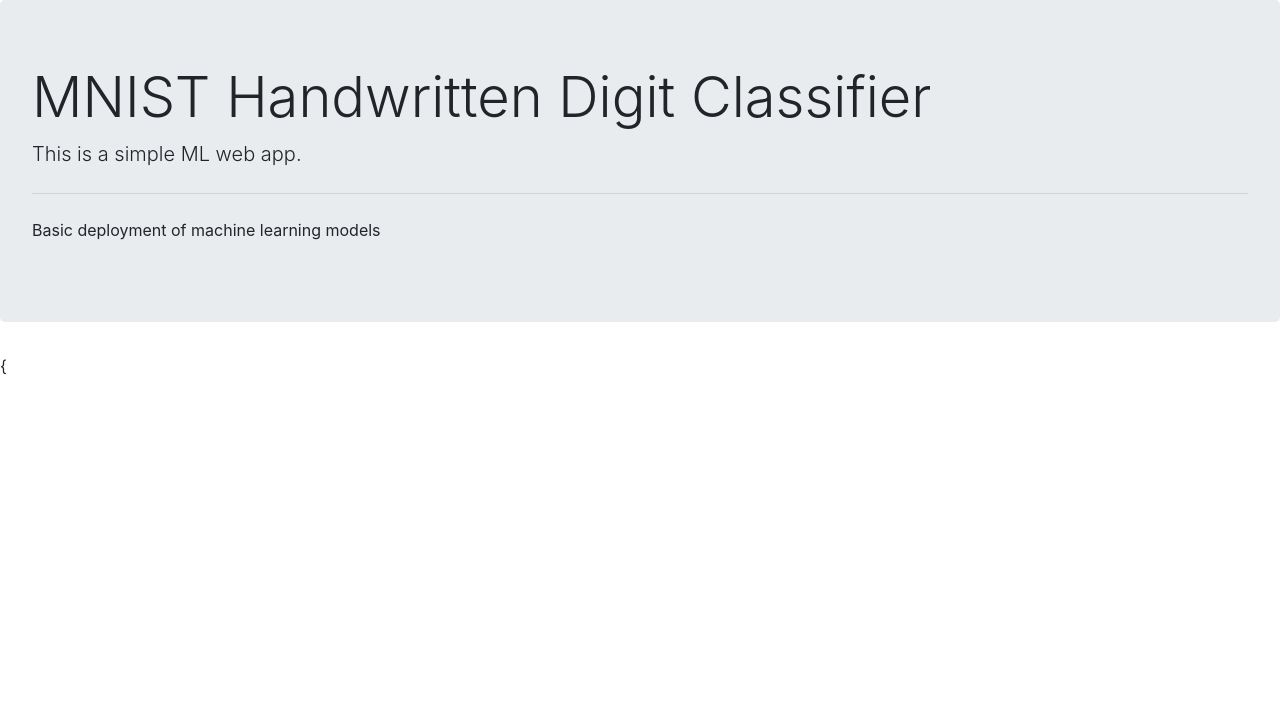
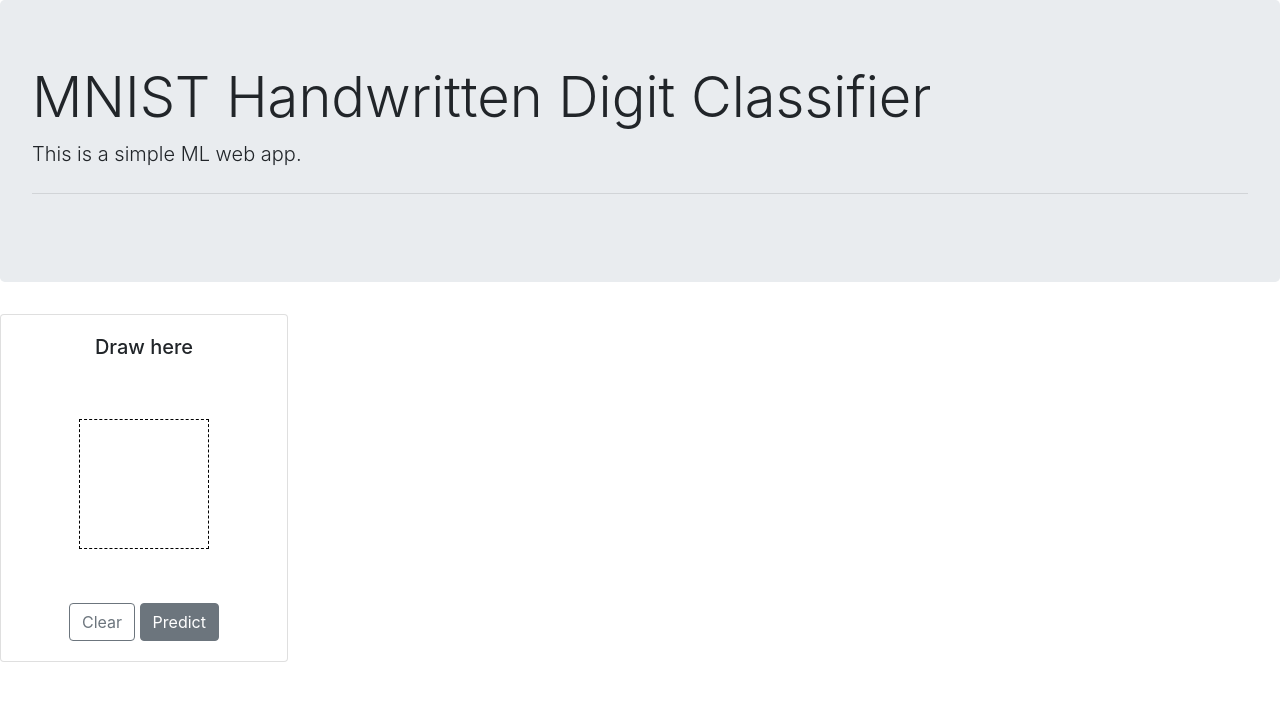
Before and after one commit to louiewhw/mnist_web_app, a Flask app: page / in a window 1280 px wide. Shown: the top 701 px of the page. Run offline with Flask 2, Linux system fonts and the light colour scheme; some libraries are stand-ins or nearby versions.

Commit message:
added canvas

```diff
--- a/templates/index.html
+++ b/templates/index.html
@@ -7,7 +7,19 @@
     <meta http-equiv="X-UA-Compatible" content="ie=edge">
     <link rel="stylesheet" href="https://maxcdn.bootstrapcdn.com/bootstrap/4.0.0/css/bootstrap.min.css"
         integrity="sha384-Gn5384xqQ1aoWXA+058RXPxPg6fy4IWvTNh0E263XmFcJlSAwiGgFAW/dAiS6JXm" crossorigin="anonymous">
+
+
     <title>Mnist</title>
+
+    <style>
+        canvas {
+            border: 1px;
+            border-color: black;
+            border-style: dashed;
+            margin: 3rem;
+
+        }
+    </style>
 </head>
 
 <body>
@@ -15,10 +27,19 @@
         <h1 class="display-4">MNIST Handwritten Digit Classifier</h1>
         <p class="lead">This is a simple ML web app.</p>
         <hr class="my-4">
-        <p>Basic deployment of machine learning models </p>
     </div>
 
-    {
+    <div class="card text-center" style="width: 18rem;">
+        <div class="card-body">
+            <h5 class="card-title">Draw here</h5>
+            <canvas id="draw" width="128px" height="128px">
+                Your browser doesn't support canvas:(
+            </canvas>
+            <button type="button" class="btn btn-outline-secondary" id="clearcanvas">Clear</button>
+            <button type="button" class="btn btn-secondary" id="predict">Predict</button>
+
+        </div>
+    </div>
 
 
 
@@ -32,6 +53,58 @@
     <script src="https://maxcdn.bootstrapcdn.com/bootstrap/4.0.0/js/bootstrap.min.js"
         integrity="sha384-JZR6Spejh4U02d8jOt6vLEHfe/JQGiRRSQQxSfFWpi1MquVdAyjUar5+76PVCmYl" crossorigin="anonymous">
     </script>
+
+
+
+    <script>
+        const canvas = document.querySelector('#draw');
+        // could be 3d, if you want to make a video game
+        const ctx = canvas.getContext('2d');
+        canvas.width = 128;
+        canvas.height = 128;
+
+        ctx.lineJoin = 'round';
+        ctx.lineCap = 'round';
+        ctx.lineWidth = 5;
+        ctx.strokeStyle = '#000000';
+
+        let isDrawing = false;
+        let lastX = 0;
+        let lastY = 0;
+
+        function draw(e) {
+            // stop the function if they are not mouse down
+            if (!isDrawing) return;
+            //listen for mouse move event
+            console.log(e);
+            ctx.beginPath();
+            ctx.moveTo(lastX, lastY);
+            ctx.lineTo(e.offsetX, e.offsetY);
+            ctx.stroke();
+            [lastX, lastY] = [e.offsetX, e.offsetY];
+        }
+
+        canvas.addEventListener('mousedown', (e) => {
+            isDrawing = true;
+            [lastX, lastY] = [e.offsetX, e.offsetY];
+        });
+
+        canvas.addEventListener('mousemove', draw);
+        canvas.addEventListener('mouseup', () => isDrawing = false);
+        canvas.addEventListener('mouseout', () => isDrawing = false);
+
+
+        document.getElementById("clearcanvas").onclick = function() {clear()};
+        document.getElementById("predict").onclick = function() {save()};
+
+        function clear() {
+            ctx.clearRect(0, 0, canvas.width, canvas.height);
+        }
+
+        function save() {
+            canvas.toDataURL("image/jpg");
+        }
+    </script>
 </body>
 
 </html>
```
Also changed, not shown: templates/base.html (deleted), 2 other files.
